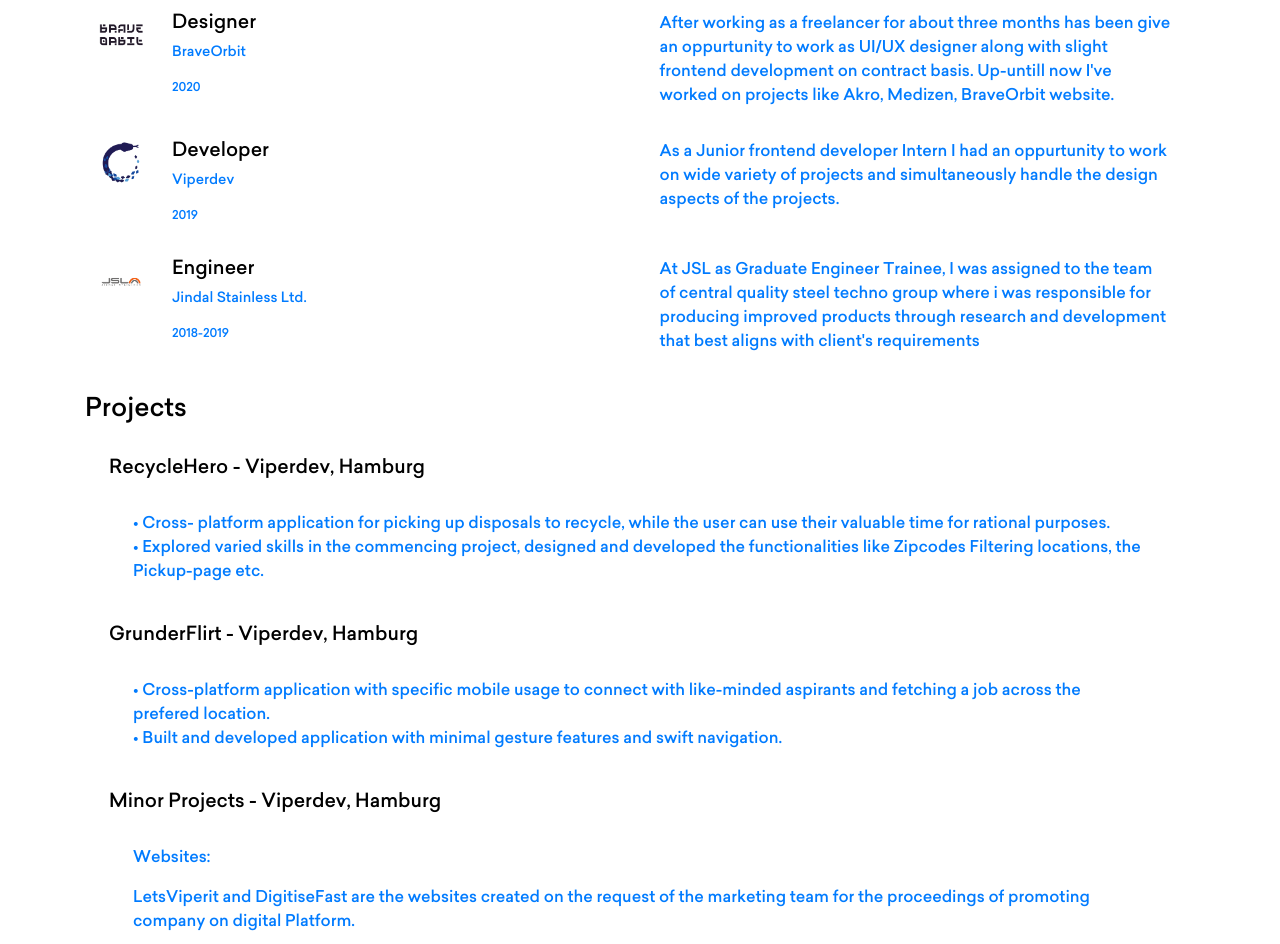
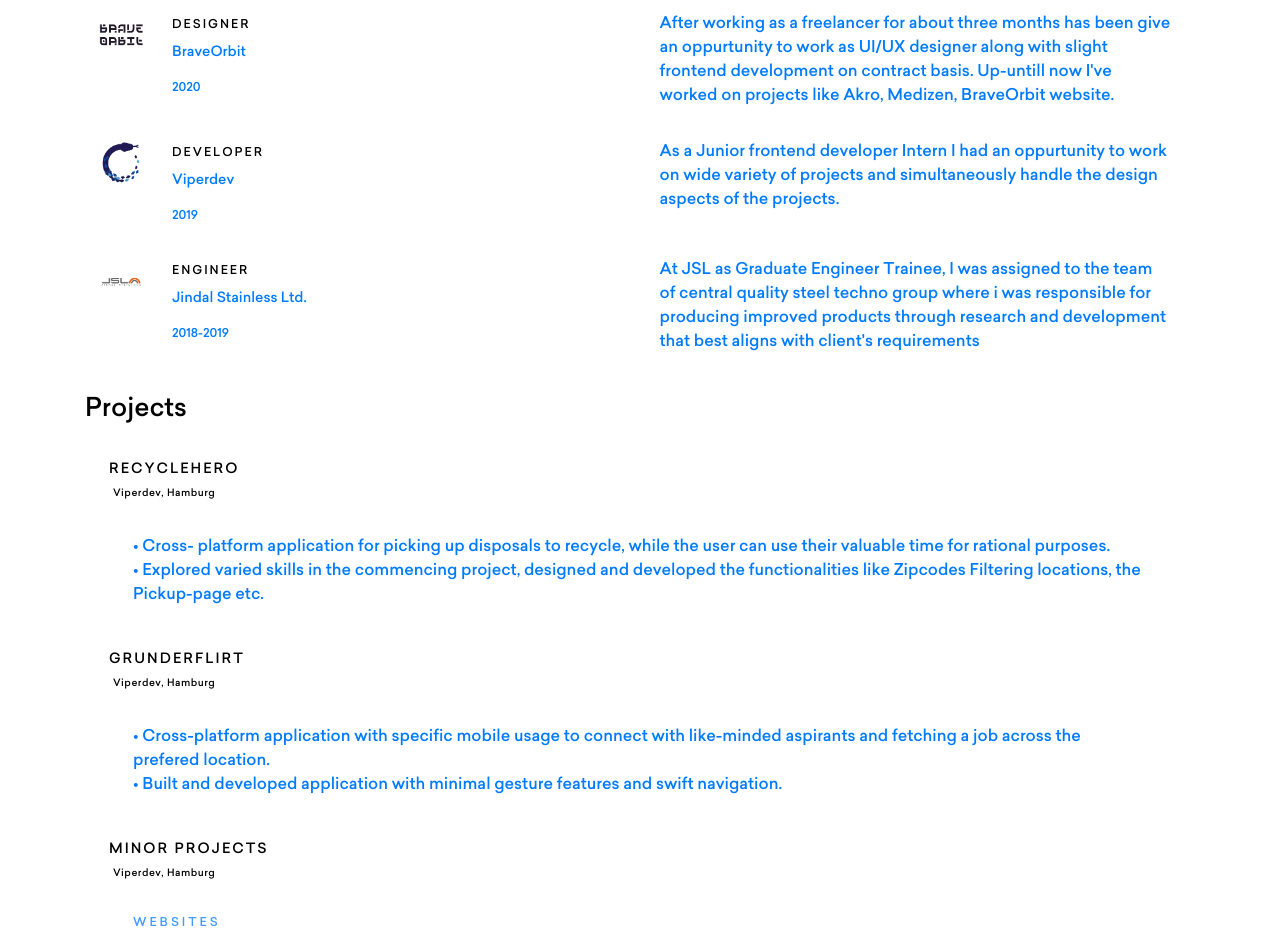
Before and after one commit to Chityalavaish/WebPortfolio, a website: page aboutme.html in a window 1280 px wide. Shown: the part 800-1744 px from the top of the page. Drawn offline with nearby package versions, Linux system fonts and the light colour scheme.

Commit message:
aboutPage CSS modify

```diff
--- a/aboutme.html
+++ b/aboutme.html
@@ -131,7 +131,9 @@
                                         <img class="pb-2 m-0" width="54" src="images/icons/bravelogo.png">
                                     </div>
                                     <div class="col p-0">
-                                        <h5 class="pl-4">Designer</h5>
+                                        <h5 class="pl-4"><span style="font-size: 12px; letter-spacing: 2px; text-transform: uppercase;">
+                                            Designer
+                                        </span></h5>
                                         <p class="pl-4" style="font-size: 14px !important;">BraveOrbit</p>
                                         <p class="pl-4" style="font-size: 12px !important;">2020</p>
                                     </div>
@@ -150,7 +152,9 @@
                                         <img class="pb-2 m-0" width="54" src="images/icons/viperlogo.png">
                                     </div>
                                     <div class="col p-0">
-                                        <h5 class="pl-4">Developer</h5>
+                                        <h5 class="pl-4"><span style="font-size: 12px;  letter-spacing: 2px; text-transform: uppercase;">
+                                            Developer
+                                        </span></h5>
                                         <p class="pl-4" style="font-size: 14px !important;">Viperdev</p>
                                         <p class="pl-4" style="font-size: 12px !important;">2019</p>
                                     </div>
@@ -169,7 +173,11 @@
                                         <img class="pb-2 m-0" width="54" src="images/icons/jslLogo.png">
                                     </div>
                                     <div class="col p-0">
-                                        <h5 class="pl-4">Engineer</h5>
+                                        <h5 class="pl-4">
+                                            <span style="font-size: 12px; letter-spacing: 2px; text-transform: uppercase;">
+                                                Engineer
+                                            </span>
+                                        </h5>
                                         <p class="pl-4" style="font-size: 14px !important;">Jindal Stainless Ltd.</p>
                                         <p class=" pl-4" style="font-size: 12px !important; ">2018-2019</p>
                                     </div>
@@ -191,7 +199,14 @@
                         <div class="p-4 ">
                             <div class="row ">
                                 <div class="col " data-aos="fade-up " data-aos-duration="2500 ">
-                                    <h5>RecycleHero - Viperdev, Hamburg</h5>
+                                    <h5> <span style="font-size: 14px;  letter-spacing: 2px; text-transform: uppercase;">
+
+                                        RecycleHero<br>
+                                        <span class="pl-1" style="font-size: 10px; letter-spacing: 0.5px; text-transform: capitalize;">
+                                            Viperdev, Hamburg
+                                        </span>
+                                        </span>
+                                    </h5>
                                     <div class=" p-4 " data-aos="fade-up " data-aos-duration="2500 ">
                                         <p>
                                             • Cross- platform application for picking up disposals to recycle, while the user can use their valuable time for rational purposes.
@@ -202,7 +217,14 @@
                             </div>
                             <div class="row ">
                                 <div class="col " data-aos="fade-up " data-aos-duration="2500 ">
-                                    <h5>GrunderFlirt - Viperdev, Hamburg</h5>
+                                    <h5> <span style="font-size: 14px;  letter-spacing: 2px; text-transform: uppercase;">
+
+                                        GrunderFlirt<br>
+                                        <span class="pl-1" style="font-size: 10px; letter-spacing: 0.5px; text-transform: capitalize;">
+                                            Viperdev, Hamburg
+                                        </span>
+                                        </span>
+                                    </h5>
                                     <div class=" p-4 " data-aos="fade-up " data-aos-duration="2500 ">
                                         <p>
                                             • Cross-platform application with specific mobile usage to connect with like-minded aspirants and fetching a job across the prefered location.
@@ -215,12 +237,19 @@
                             <div class="row ">
                                 <div class="col ">
                                     <div data-aos="fade-up " data-aos-duration="2500 ">
-                                        <h5> Minor Projects - Viperdev, Hamburg</h5>
+                                        <h5> <span style="font-size: 14px; letter-spacing: 2px; text-transform: uppercase;">
+
+                                            Minor Projects<br>
+                                            <span class="pl-1" style="font-size: 10px; letter-spacing: 0.5px; text-transform: capitalize;">
+                                                Viperdev, Hamburg
+                                            </span>
+                                            </span>
+                                        </h5>
                                     </div>
                                     <div class="p-4 ">
                                         <div data-aos="fade-up " data-aos-duration="2500 ">
-                                            <p>
-                                                Websites:
+                                            <p style="font-size: 12px; opacity: 0.75; letter-spacing: 3px; text-transform: uppercase;">
+                                                Websites
                                             </p>
                                         </div>
                                         <div data-aos="fade-up " data-aos-duration="2500 ">
@@ -242,7 +271,7 @@
 
                         <div class="carded ">
                             <div class="skill ">
-                                <h5>
+                                <h5 style="font-size: 12px; opacity: 0.75; letter-spacing: 3px; text-transform: uppercase;">
                                     <strong>Skills</strong>
                                 </h5>
                             </div>
@@ -265,7 +294,7 @@
                         </div>
                         <div class="carded ">
                             <div class="skill ">
-                                <h5>
+                                <h5 style="font-size: 12px; opacity: 0.75; letter-spacing: 3px; text-transform: uppercase;">
                                     <strong>Tools</strong>
                                 </h5>
                             </div>
@@ -296,8 +325,10 @@
                         <div class="container ">
                             <div class="col ">
                                 <div data-aos="fade-up " data-aos-duration="2500 ">
-                                    <h5>National Institute of Technology Durgapur</h5>
-                                    <p>2018 - 2014</p>
+                                    <h5>
+                                        National Institute of Technology Durgapur
+                                    </h5>
+                                    <p style="font-size: 12px !important;">2018 - 2014</p>
                                 </div>
                                 <div data-aos="fade-up " data-aos-duration="2500 ">
                                     <p>
@@ -310,7 +341,7 @@
                             <div class="col ">
                                 <div data-aos="fade-up " data-aos-duration="2500 ">
                                     <h5>Sri Chaitanya Jr College, Vijayawada</h5>
-                                    <p>2014 - 2012</p>
+                                    <p style="font-size: 12px !important;">2014 - 2012</p>
                                 </div>
                                 <div data-aos="fade-up " data-aos-duration="2500 ">
                                     <p>
```
